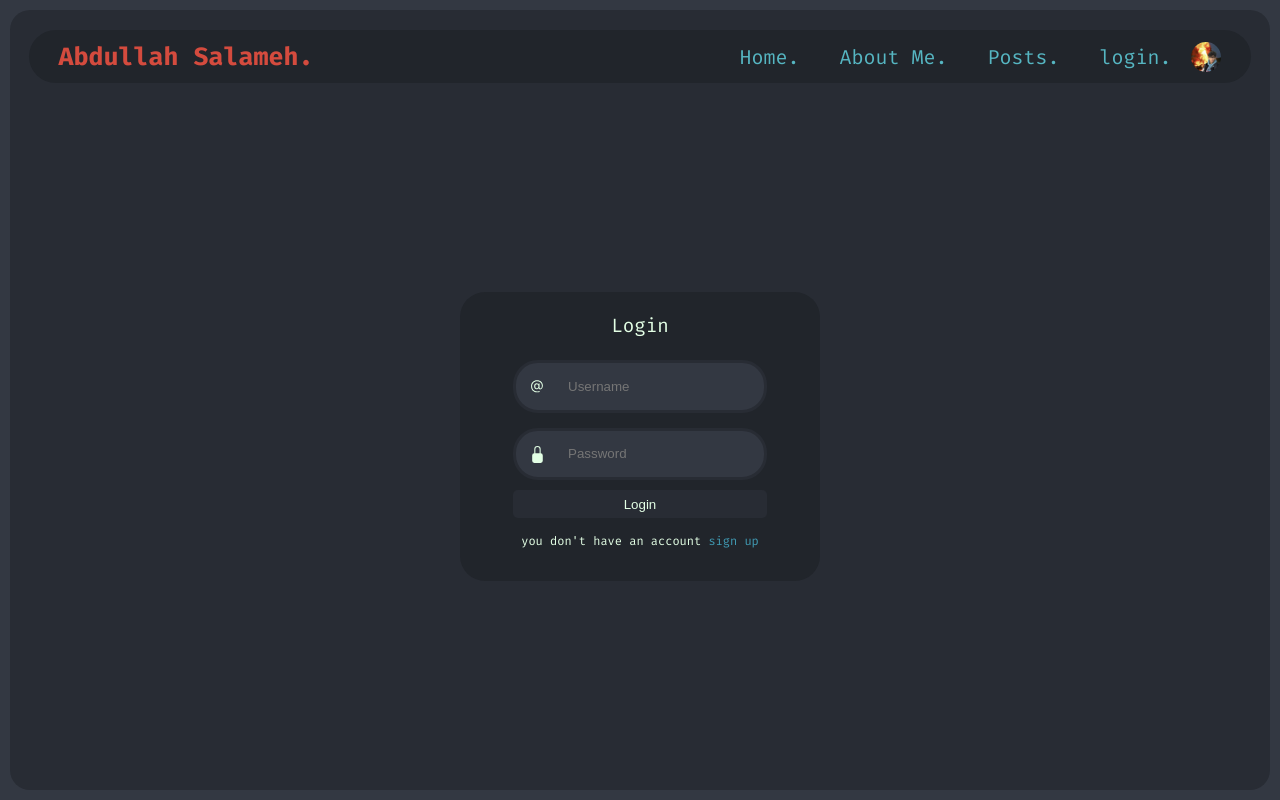
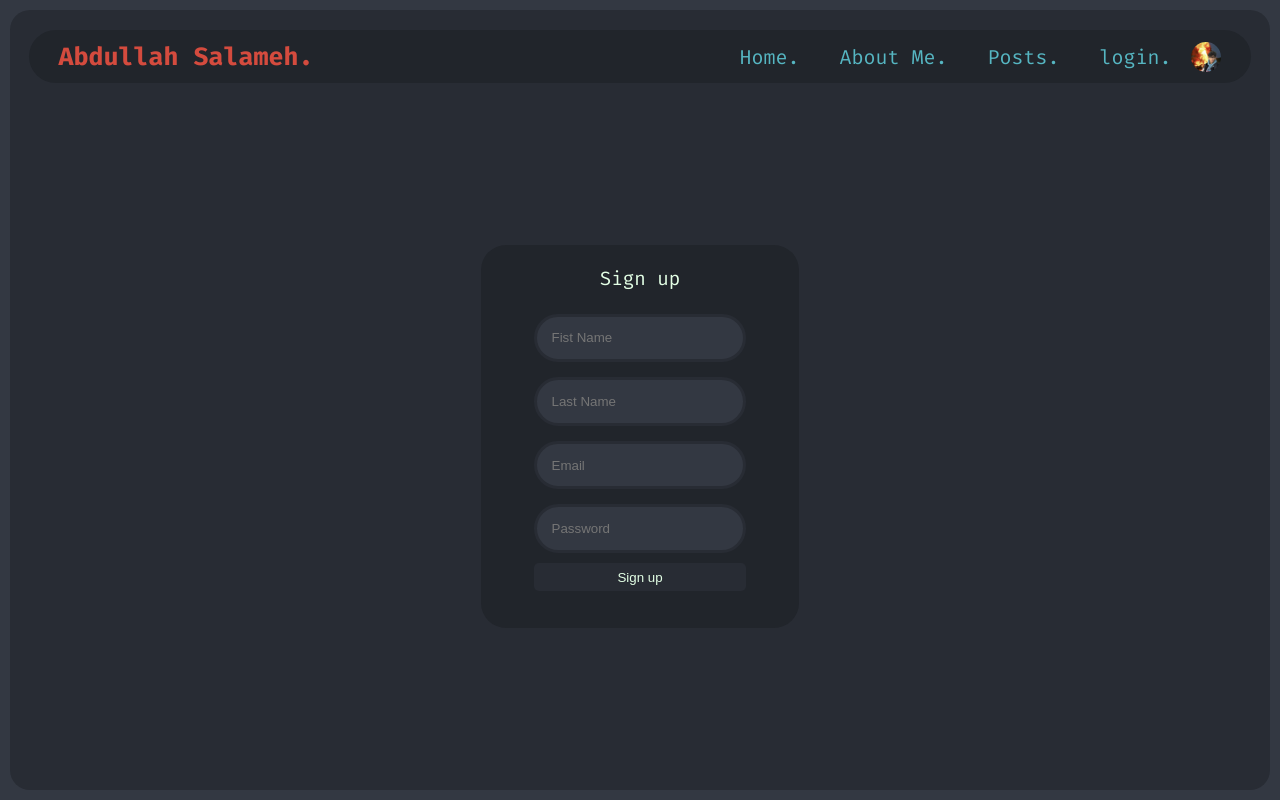
Before and after one commit to abda-s/my-blog, a React (Create React App) app: page /signup in a window 1280 px wide. Built offline with nearby package versions, Linux system fonts and the light colour scheme.

Commit message:
cleaning some code

```diff
--- a/src/components/Signup.jsx
+++ b/src/components/Signup.jsx
@@ -1,5 +1,5 @@
 import React from "react";
-import "../styls/signup.css"
+import "../styls/login.css"
 import { Link } from "react-router-dom";
 
 
@@ -8,33 +8,27 @@ export default function Signup() {
         <div className="login-container">
             <div className="con">
                 <form className="form" action='/login' method='post'>
-                    <p id="heading">Login</p>
+                    <p id="heading">Sign up</p>
+
                     <div className="field">
-                        <svg className="input-icon" xmlns="http://www.w3.org/2000/svg" width="16" height="16" fill="currentColor"
-                            viewBox="0 0 16 16">
-                            <path
-                                d="M13.106 7.222c0-2.967-2.249-5.032-5.482-5.032-3.35 0-5.646 2.318-5.646 5.702 0 3.493 2.235 5.708 5.762 5.708.862 0 1.689-.123 2.304-.335v-.862c-.43.199-1.354.328-2.29.328-2.926 0-4.813-1.88-4.813-4.798 0-2.844 1.921-4.881 4.594-4.881 2.735 0 4.608 1.688 4.608 4.156 0 1.682-.554 2.769-1.416 2.769-.492 0-.772-.28-.772-.76V5.206H8.923v.834h-.11c-.266-.595-.881-.964-1.6-.964-1.4 0-2.378 1.162-2.378 2.823 0 1.737.957 2.906 2.379 2.906.8 0 1.415-.39 1.709-1.087h.11c.081.67.703 1.148 1.503 1.148 1.572 0 2.57-1.415 2.57-3.643zm-7.177.704c0-1.197.54-1.907 1.456-1.907.93 0 1.524.738 1.524 1.907S8.308 9.84 7.371 9.84c-.895 0-1.442-.725-1.442-1.914z">
-                            </path>
-                        </svg>
-                        <input id='username' placeholder="Username" className="input-field" type="text" name='username' required />
+                        <input id='fistName' placeholder="Fist Name" className="input-field" type="text" name='fistName' required />
                     </div>
                     <div class="field">
-                        <svg className="input-icon" xmlns="http://www.w3.org/2000/svg" width="16" height="16" fill="currentColor"
-                            viewBox="0 0 16 16">
-                            <path
-                                d="M8 1a2 2 0 0 1 2 2v4H6V3a2 2 0 0 1 2-2zm3 6V3a3 3 0 0 0-6 0v4a2 2 0 0 0-2 2v5a2 2 0 0 0 2 2h6a2 2 0 0 0 2-2V9a2 2 0 0 0-2-2z">
-                            </path>
-                        </svg>
+                        <input id='lastName' placeholder="Last Name"  className="input-field" type="text" name='lastName' required />
+                    </div>
+                    <div class="field">
+                          <input id='email' placeholder="Email"  className="input-field" type="email" name='email' required />
+                    </div>
+                    <div class="field">
                         <input placeholder="Password" id='password' className="input-field" type="password" name='password' required />
                     </div>
+
+
                     <div className="buttons-con">
-                    <input type='submit' value='Login' className="button3" />
+                    <input type='submit' value='Sign up' className="button3" />
                     </div>
-                    <div className="signup-con">
-                        <span>you don't have an account </span>
-                    <Link className="" to={"/signup"} >sign up</Link>
 
-                    </div>
+
                 </form>
             </div>
 
--- a/src/styls/login.css
+++ b/src/styls/login.css
@@ -99,7 +99,7 @@
 .signup-con{
     font-size: 12px;
     margin-top: 10px;
-    color: #E3FFE5;
+    color: #656c7a;
 }
 .signup-con a{
     color: #409bb4;
--- a/src/styls/signup.css
+++ /dev/null
@@ -1,106 +0,0 @@
-.con {
-    display: flex;
-    justify-content: center;
-    align-items: center;
-}
-
-.login-container {
-    display: flex;
-    flex-direction: column;
-    justify-content: center;
-    align-items: center;
-    flex: 1;
-}
-
-.form {
-    text-align: center;
-    box-sizing: border-box;
-    /* Include padding and border in the total width */
-    display: flex;
-    flex-direction: column;
-    padding-left: 3em;
-    padding-right: 3em;
-    padding-bottom: 2em;
-    background-color: #21252b;
-    border-radius: 25px;
-    transition: .4s ease-in-out;
-}
-
-.form:hover {
-    transform: scale(1.05);
-}
-
-#heading {
-    text-align: center;
-    margin: 20px 10px 10px 10px ;
-    color: #E3FFE5;
-    font-size: 1.2em;
-}
-
-.field {
-    display: flex;
-    align-items:center;
-    justify-content: center;
-    gap: 20px;
-    border-radius: 25px;
-    padding: 0.8em;
-    border: none;
-    outline: none;
-    color: #E3FFE5;
-    background-color: #333842;
-    border: 3px solid #282c34;
-    margin: 10px 5px 5px 5px;
-}
-
-.input-icon {
-    height: 1.3em;
-    width: 1.3em;
-    fill: #E3FFE5;
-}
-
-.input-field {
-    background: none;
-    border: none;
-    outline: none;
-    width: 100%;
-    color: #d3d3d3;
-}
-
-.form .btn {
-    display: flex;
-    justify-content: center;
-    flex-direction: row;
-    margin-top: 2.5em;
-}
-
-.buttons-con{
-    display: flex;
-    flex-direction: column;
-
-}
-
-.button3 {
-    margin:5px;
-    padding: 0.5em;
-    border-radius: 5px;
-    border: none;
-    outline: none;
-    transition: .4s ease-in-out;
-    background-color: #282c34;
-    color: #E3FFE5;
-    flex-grow: 1;
-}
-
-.button3:hover {
-    background-color: #16191d;
-    color: #E3FFE5;
-}
-
-.signup-con{
-    font-size: 12px;
-    margin-top: 10px;
-    color: #E3FFE5;
-}
-.signup-con a{
-    color: #409bb4;
-}
```
